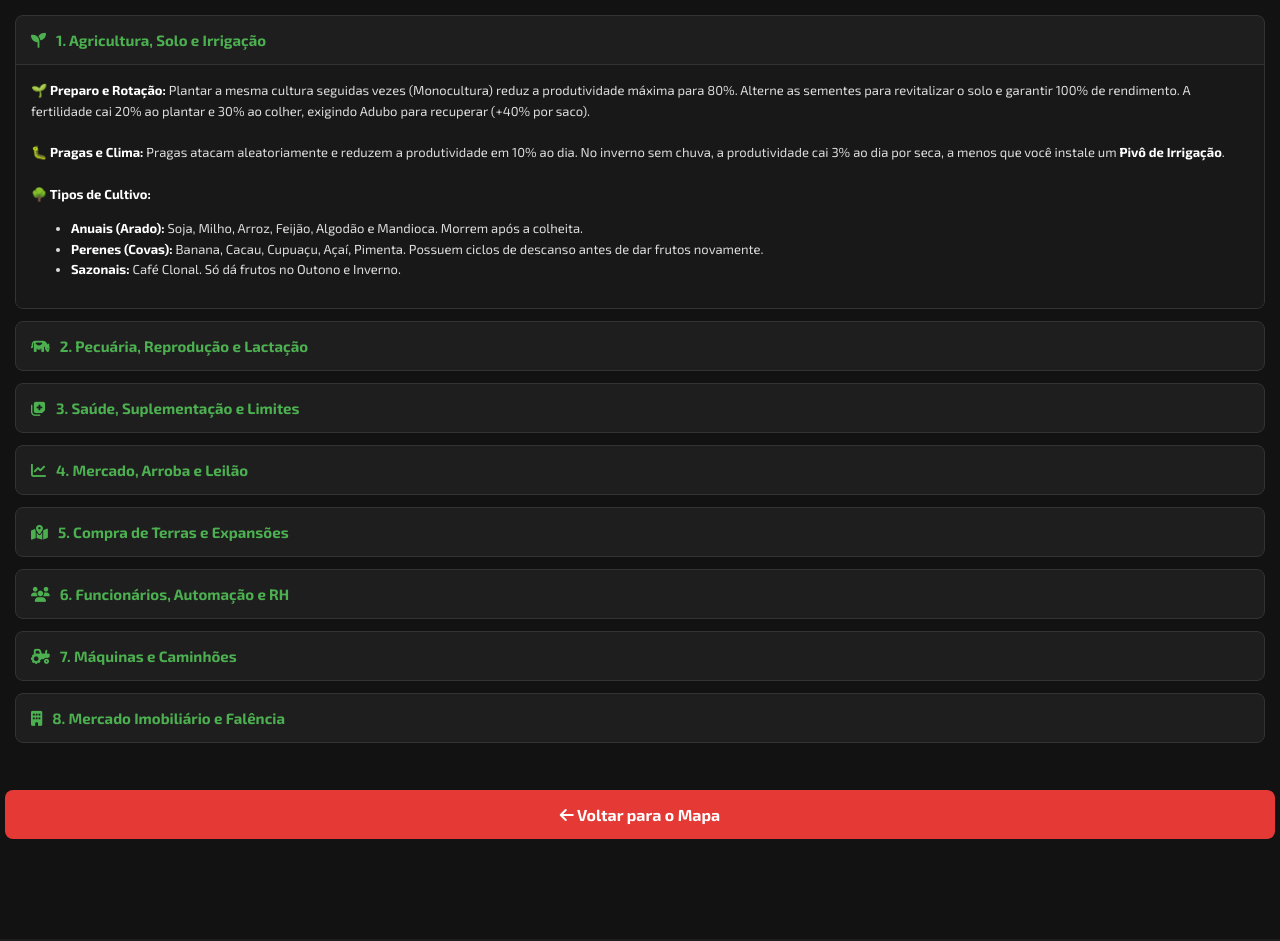
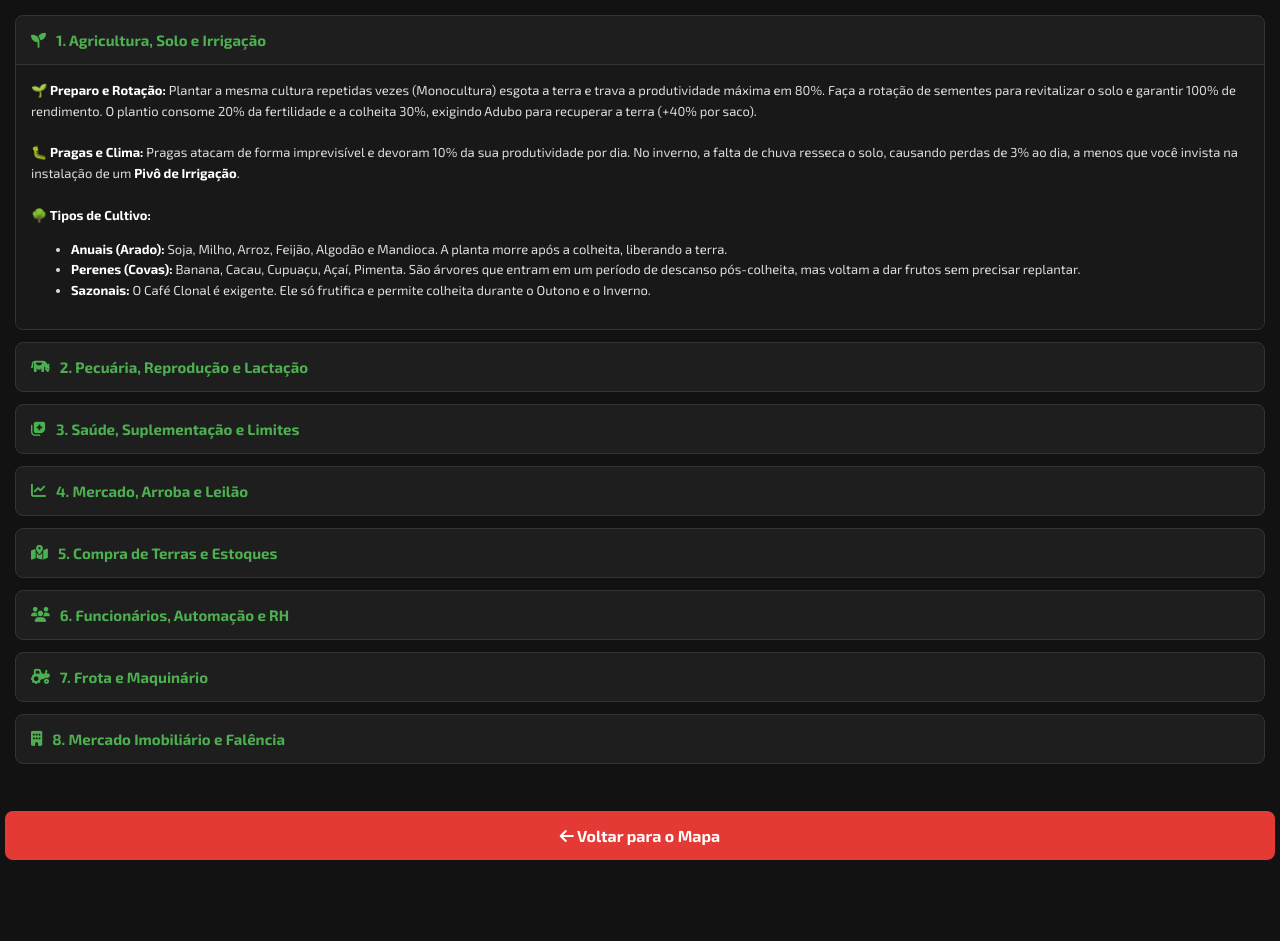
Before and after one commit to binhog29/agro_manager_v2, a Flask app: page /ajuda in a window 1280 px wide, after a click on "1. Agricultura, Solo e Irrigação". Shown: the part 91-1032 px from the top of the page. Before the commit the page ends 930 px from the top, so only its background shows below. Run offline with Flask 3, Linux system fonts and the light colour scheme; the visitor is signed in with stand-in values (Sample User, id 1).

Commit message:
removendo bugs

```diff
--- a/templates/ajuda.html
+++ b/templates/ajuda.html
@@ -22,11 +22,6 @@
         .conteudo strong { color: #fff; }
         .destaque { color: #ffb300; font-weight: bold; }
 
-        /* Tabela simples */
-        table { width: 100%; border-collapse: collapse; margin-top: 10px; font-size: 12px; }
-        th, td { border: 1px solid #444; padding: 8px; text-align: left; }
-        th { background: #2e7d32; color: white; }
-
         .btn-voltar { display: block; width: calc(100% - 40px); margin: 20px auto; background: #e53935; color: white; text-align: center; padding: 15px; border-radius: 8px; text-decoration: none; font-weight: bold; }
     </style>
 </head>
@@ -43,13 +38,13 @@
         <details>
             <summary><i class="fas fa-seedling"></i> 1. Agricultura, Solo e Irrigação</summary>
             <div class="conteudo">
-                <strong>🌱 Preparo e Rotação:</strong> Plantar a mesma cultura seguidas vezes (Monocultura) reduz a produtividade máxima para 80%. Alterne as sementes para revitalizar o solo e garantir 100% de rendimento. A fertilidade cai 20% ao plantar e 30% ao colher, exigindo Adubo para recuperar (+40% por saco).<br><br>
-                <strong>🐛 Pragas e Clima:</strong> Pragas atacam aleatoriamente e reduzem a produtividade em 10% ao dia. No inverno sem chuva, a produtividade cai 3% ao dia por seca, a menos que você instale um <strong>Pivô de Irrigação</strong>.<br><br>
+                <strong>🌱 Preparo e Rotação:</strong> Plantar a mesma cultura repetidas vezes (Monocultura) esgota a terra e trava a produtividade máxima em 80%. Faça a rotação de sementes para revitalizar o solo e garantir 100% de rendimento. O plantio consome 20% da fertilidade e a colheita 30%, exigindo Adubo para recuperar a terra (+40% por saco).<br><br>
+                <strong>🐛 Pragas e Clima:</strong> Pragas atacam de forma imprevisível e devoram 10% da sua produtividade por dia. No inverno, a falta de chuva resseca o solo, causando perdas de 3% ao dia, a menos que você invista na instalação de um <strong>Pivô de Irrigação</strong>.<br><br>
                 <strong>🌳 Tipos de Cultivo:</strong>
                 <ul>
-                    <li><strong>Anuais (Arado):</strong> Soja, Milho, Arroz, Feijão, Algodão e Mandioca. Morrem após a colheita.</li>
-                    <li><strong>Perenes (Covas):</strong> Banana, Cacau, Cupuaçu, Açaí, Pimenta. Possuem ciclos de descanso antes de dar frutos novamente.</li>
-                    <li><strong>Sazonais:</strong> Café Clonal. Só dá frutos no Outono e Inverno.</li>
+                    <li><strong>Anuais (Arado):</strong> Soja, Milho, Arroz, Feijão, Algodão e Mandioca. A planta morre após a colheita, liberando a terra.</li>
+                    <li><strong>Perenes (Covas):</strong> Banana, Cacau, Cupuaçu, Açaí, Pimenta. São árvores que entram em um período de descanso pós-colheita, mas voltam a dar frutos sem precisar replantar.</li>
+                    <li><strong>Sazonais:</strong> O Café Clonal é exigente. Ele só frutifica e permite colheita durante o Outono e o Inverno.</li>
                 </ul>
             </div>
         </details>
@@ -58,14 +53,14 @@
         <details>
             <summary><i class="fas fa-cow"></i> 2. Pecuária, Reprodução e Lactação</summary>
             <div class="conteudo">
-                <strong>⏱️ Gestação Realista:</strong> Fêmeas no pasto cruzam naturalmente. O tempo de gravidez varia: Bovinos (280 dias), Equinos (340 dias), Ovinos/Caprinos (150 dias), Suínos (114 dias) e Aves (21 dias).<br><br>
-                <strong>🥛 Ciclo Leiteiro (Girolando):</strong> O sistema de lactação simula vacas reais:
+                <strong>⏱️ Gestação Realista:</strong> Fêmeas e machos adultos no mesmo pasto cruzam naturalmente. O tempo de gravidez segue a biologia: Bovinos (280 dias), Equinos (340 dias), Ovinos/Caprinos (150 dias), Suínos (114 dias) e Aves (21 dias).<br><br>
+                <strong>🥛 Ciclo Leiteiro (Girolando):</strong> A produção de leite exige gestão de calendário:
                 <ul>
-                    <li><strong>Pico de Lactação:</strong> Nos primeiros 60 dias pós-parto, a produção sobe para 18 Litros/dia.</li>
-                    <li><strong>Consumo do Bezerro:</strong> Nos primeiros 90 dias, o bezerro consome 4 Litros/dia do total produzido.</li>
-                    <li><strong>Lactação Base:</strong> Após o desmame, a vaca estabiliza em 12 Litros/dia.</li>
-                    <li><strong>Período Seco:</strong> Aos 220 dias da próxima gestação (60 dias antes de parir), a vaca seca e para de dar leite obrigatoriamente.</li>
-                    <li><strong>Puerpério:</strong> Vacas recém-paridas precisam de 45 dias de descanso antes de conseguirem emprenhar novamente.</li>
+                    <li><strong>Pico de Lactação:</strong> Nos primeiros 60 dias pós-parto, a vaca atinge o ápice produzindo 18 Litros/dia.</li>
+                    <li><strong>Consumo do Bezerro:</strong> Durante os primeiros 90 dias de vida, o filhote mama, consumindo 4 Litros/dia do total produzido pela mãe.</li>
+                    <li><strong>Lactação Base:</strong> Após o desmame do bezerro, a vaca estabiliza a produção em 12 Litros/dia.</li>
+                    <li><strong>Período Seco:</strong> Aos 220 dias da próxima gestação (60 dias antes de parir), a vaca "seca" para poupar energia e a produção é interrompida.</li>
+                    <li><strong>Puerpério:</strong> Vacas recém-paridas precisam de 45 dias de descanso uterino antes de conseguirem emprenhar novamente.</li>
                 </ul>
             </div>
         </details>
@@ -74,15 +69,15 @@
         <details>
             <summary><i class="fas fa-notes-medical"></i> 3. Saúde, Suplementação e Limites</summary>
             <div class="conteudo">
-                <strong>⚖️ Teto Biológico:</strong> Animais não crescem para sempre. O limite máximo de peso é 150% do peso ideal da raça adulta (ex: Nelore até ~975kg). Após isso, parem de engordar.<br><br>
+                <strong>⚖️ Teto Biológico:</strong> A genética tem um limite. O peso máximo de um animal é 150% da média da raça adulta (ex: um Nelore trava em ~975kg). Ao atingir esse limite, ele para de engordar e deve ser enviado ao frigorífico.<br><br>
                 <strong>💉 Sanidade e Ganhos:</strong>
                 <ul>
-                    <li>Falta de <strong>Vacina Aftosa</strong> ou <strong>Brucelose</strong> reduz o ganho de peso diário em 30% (cada).</li>
-                    <li>Falta de <strong>Medicamento Geral (Vermífugo)</strong> reduz o ganho em 20%.</li>
-                    <li>Aplicar <strong>Suplemento de Engorda</strong> garante +1 Kg extra por dia direto na balança.</li>
+                    <li>Falta de <strong>Vacina Aftosa</strong> ou <strong>Brucelose</strong> derruba o ganho de peso diário em 30% cada.</li>
+                    <li>Não aplicar o <strong>Medicamento Geral (Vermífugo)</strong> reduz o ganho em 20%.</li>
+                    <li>Aplicar <strong>Suplemento de Engorda</strong> força o metabolismo, garantindo +1 Kg extra por dia direto na balança.</li>
                 </ul>
                 <strong>🏡 Capacidade dos Habitats:</strong>
-                Represas suportam até 200 peixes, Galinheiros 100 aves e Chiqueiros 50 suínos. O Curral (Tronco) inicia com 10 vagas e pode ser expandido de 5 em 5.
+                Para evitar superlotação, represas suportam até 200 peixes, Galinheiros 100 aves e Chiqueiros 50 suínos. O Curral (Tronco) inicia com 10 vagas e deve ser expandido de 5 em 5.
             </div>
         </details>
 
@@ -90,20 +85,20 @@
         <details>
             <summary><i class="fas fa-chart-line"></i> 4. Mercado, Arroba e Leilão</summary>
             <div class="conteudo">
-                <strong>📉 Cotação e Arroba (@):</strong> O Fator de Mercado varia o preço de tudo no jogo (de 85% a 115%) todos os dias. Bovinos de corte e leite são vendidos por Arroba, onde o jogo divide o peso vivo do animal por 30 para encontrar o rendimento real.<br><br>
-                <strong>⚖️ Leilão da Comunidade:</strong> Destravado no Nível 3, permite vender gado para outros jogadores. Para evitar fraudes e lavagem de dinheiro, a Receita Federal bloqueia anúncios que cobrem mais de 3x o valor base de mercado da raça adulta.
+                <strong>📉 Cotação e Arroba (@):</strong> O Fator de Mercado é volátil, alterando os preços de 85% a 115% diariamente. Fique de olho para vender na alta. Bovinos de corte e leite são precificados por Arroba (o peso vivo é dividido por 30 para calcular o rendimento de carcaça).<br><br>
+                <strong>⚖️ Leilão da Comunidade:</strong> Destravado no Nível 3, o Leilão permite negociar gado diretamente com outros fazendeiros. Como medida anti-fraude, a Receita Federal bloqueia ofertas que ultrapassem 3x o valor base da raça.
             </div>
         </details>
 
         <!-- 5. TERRAS E EXPANSÃO -->
         <details>
-            <summary><i class="fas fa-map-marked-alt"></i> 5. Compra de Terras e Expansões</summary>
+            <summary><i class="fas fa-map-marked-alt"></i> 5. Compra de Terras e Estoques</summary>
             <div class="conteudo">
-                <strong>🚜 Expansão de Hectares:</strong> Você pode comprar terras infinitamente para a sua propriedade, mas o preço sofre inflação quadrática para simular a valorização local. O cálculo oficial é: <code>15.000 x (Lotes Atuais ^ 1.5)</code>.<br><br>
-                <strong>📦 Obras de Armazenamento:</strong> Expanda seus limites contratando a construtora:
+                <strong>🚜 Expansão de Hectares:</strong> Você pode anexar terras infinitamente à sua fazenda. Porém, a especulação imobiliária aplica uma inflação quadrática: cada novo hectare custa mais caro que o anterior.<br><br>
+                <strong>📦 Obras de Armazenamento:</strong> Quando a produção estourar, chame a construtora:
                 <ul>
-                    <li><strong>Silo:</strong> +500kg, +5.000kg, +50.000kg ou Complexo Gigante de +500.000kg.</li>
-                    <li><strong>Armazém (Insumos):</strong> +300un, +3.500un, +35.000un ou Complexo Gigante de +300.000un.</li>
+                    <li><strong>Silo (Grãos):</strong> Pacotes de +500kg até o Complexo Gigante de +500.000kg.</li>
+                    <li><strong>Armazém (Insumos):</strong> Pacotes de +300un até o Complexo Gigante de +300.000un.</li>
                 </ul>
             </div>
         </details>
@@ -112,22 +107,22 @@
         <details>
             <summary><i class="fas fa-users"></i> 6. Funcionários, Automação e RH</summary>
             <div class="conteudo">
-                Os funcionários são cobrados do seu saldo a cada 24 horas no jogo. Além de gerar bônus, eles automatizam tarefas enquanto você está offline:<br><br>
-                <strong>👨‍🌾 Peão (R$ 4/h):</strong> Reduz a perda de peso/saúde dos animais em 80% na falta de comida. Automação: Se o cocho secar, ele busca Sal e Ração no Armazém e abastece o pasto sozinho.<br><br>
-                <strong>🚜 Tratorista (R$ 7/h):</strong> Garante +15% de eficiência na Colheita (acumula até 5). Automação: Aplica Veneno automaticamente se houver pragas e aplica Adubo se a fertilidade cair abaixo de 60%.<br><br>
-                <strong>💼 Capataz (R$ 12/h):</strong> Adiciona +10% de ágio em qualquer venda da fazenda (animais, grãos, derivados).<br><br>
-                <strong>🩺 Veterinário (R$ 18/h):</strong> Reduz os danos de doenças e fome na saúde do rebanho em 90%.<br><br>
-                <strong>🌱 Agrônomo (R$ 22/h):</strong> Acelera o tempo de crescimento das plantas em 25% (máximo de 2 por fazenda).
+                Sua equipe cobra os salários a cada 24 horas no relógio do jogo. Eles são essenciais para automatizar a fazenda enquanto você está offline:<br><br>
+                <strong>👨‍🌾 Peão (R$ 4/h):</strong> Protege o gado, reduzindo em 80% o impacto da fome na saúde. Automação: Reabastece os cochos de sal e ração sozinhos se houver estoque no armazém.<br><br>
+                <strong>🚜 Tratorista (R$ 7/h):</strong> Aumenta a colheita em +15% (acumula até 5 tratoristas). Automação: Bate veneno contra pragas e joga adubo no solo se a fertilidade cair abaixo de 60%.<br><br>
+                <strong>💼 Capataz (R$ 50/h):</strong> Cargo de chefia avançada. Exige R$ 1.200 por dia, mas negocia pesado no mercado, garantindo um ágio de +2% em qualquer venda da fazenda (animais, grãos ou leite).<br><br>
+                <strong>🩺 Veterinário (R$ 18/h):</strong> Zela pelo bem-estar, reduzindo em 90% a perda de saúde por doenças e subnutrição.<br><br>
+                <strong>🌱 Agrônomo (R$ 22/h):</strong> Especialista em biotecnologia. Acelera o tempo de crescimento de todas as plantas em 25% (máximo de 2 por fazenda).
             </div>
         </details>
 
         <!-- 7. MAQUINÁRIO E BARRACÃO -->
         <details>
-            <summary><i class="fas fa-tractor"></i> 7. Máquinas e Caminhões</summary>
+            <summary><i class="fas fa-tractor"></i> 7. Frota e Maquinário</summary>
             <div class="conteudo">
-                Máquinas ficam estacionadas no Barracão, consomem Diesel e exigem manutenção quando a condição cai.<br><br>
-                <strong>🚛 Logística (Frete Grátis):</strong> O Caminhão Boiadeiro isenta o frete de animais grandes. O Caminhão Baú (Frios) isenta o frete de Peixes. Caminhonetes isentam o frete de Aves, Suínos e Ovinos.<br><br>
-                <strong>🚜 Trator de Esteira:</strong> Ao desmatar novos lotes, possuir o Trator de Esteira zera a taxa de aluguel (R$ 500) e extrai madeira pesada avaliada em <span class="destaque">R$ 2.500</span> (em vez de madeira bruta de R$ 1.500).
+                Máquinas agrícolas ficam no Barracão, queimam Diesel a cada uso e precisam de idas ao mecânico quando a condição se deteriora.<br><br>
+                <strong>🚛 Logística (Frete):</strong> Possuir a frota certa zera a pesada taxa de frete nas compras e vendas. O Caminhão Boiadeiro isenta o transporte de animais de grande porte; o Baú (Frios) isenta os peixes; e Caminhonetes servem para aves, suínos e ovinos.<br><br>
+                <strong>🚜 Trator de Esteira:</strong> Máquina definitiva de desmatamento. Ter um desses zera o custo de aluguel ao abrir novas terras e extrai madeira nobre, elevando o ganho de R$ 1.500 para <span class="destaque">R$ 2.500</span> por hectare limpo.
             </div>
         </details>
 
@@ -135,9 +130,9 @@
         <details>
             <summary><i class="fas fa-building"></i> 8. Mercado Imobiliário e Falência</summary>
             <div class="conteudo">
-                Você pode negociar propriedades inteiras com outros jogadores ou com o Estado:<br><br>
-                <strong>🤝 Venda na Corretora (Jogadores):</strong> Anuncie a fazenda de "porteira fechada" (o comprador leva tudo dentro dela). A transação retém 10% de ITBI (Imposto) do valor do anúncio.<br><br>
-                <strong>🏦 Venda Imediata ao Banco:</strong> Se precisar de dinheiro rápido, venda ao Banco. O Banco paga 70% do valor venal da terra e faz um "Wipe" total: destrói as lavouras, apaga os animais, vende as máquinas e reseta a infraestrutura da fazenda para o zero.
+                Cansou de uma região? Venda a fazenda inteira e mude de ares:<br><br>
+                <strong>🤝 Venda na Corretora (Jogadores):</strong> Anuncie de "porteira fechada" (o comprador leva as terras, o gado e os tratores). O estado retém 10% de ITBI (Imposto) sobre a transação.<br><br>
+                <strong>🏦 Venda Imediata ao Banco:</strong> A saída de emergência para evitar a falência. O Banco paga apenas 70% do valor venal da terra e executa uma limpeza extrema: o gado e as lavouras são destruídos, as máquinas leiloadas e as melhorias resetadas para que a propriedade volte nua para o mapa global.
             </div>
         </details>
 
```
